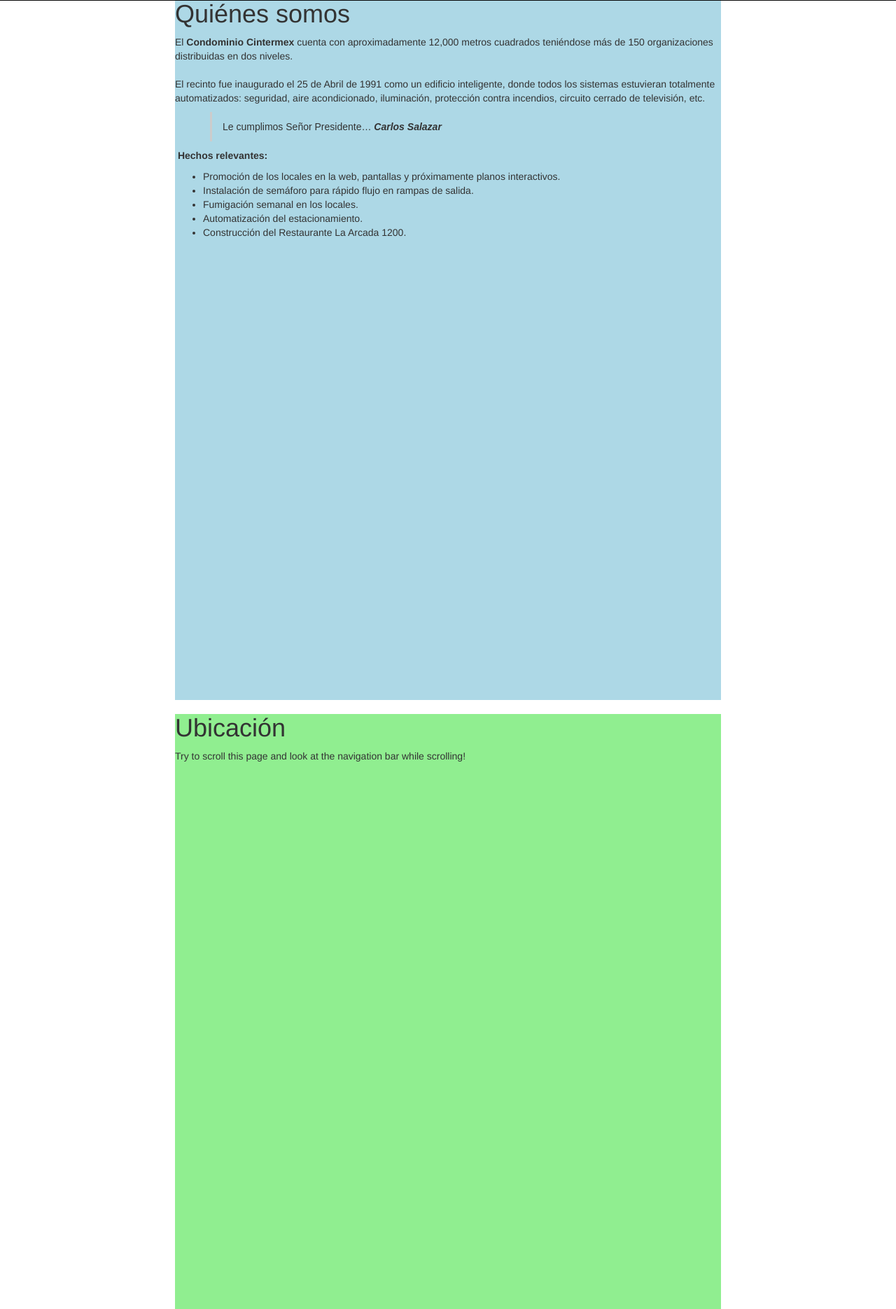
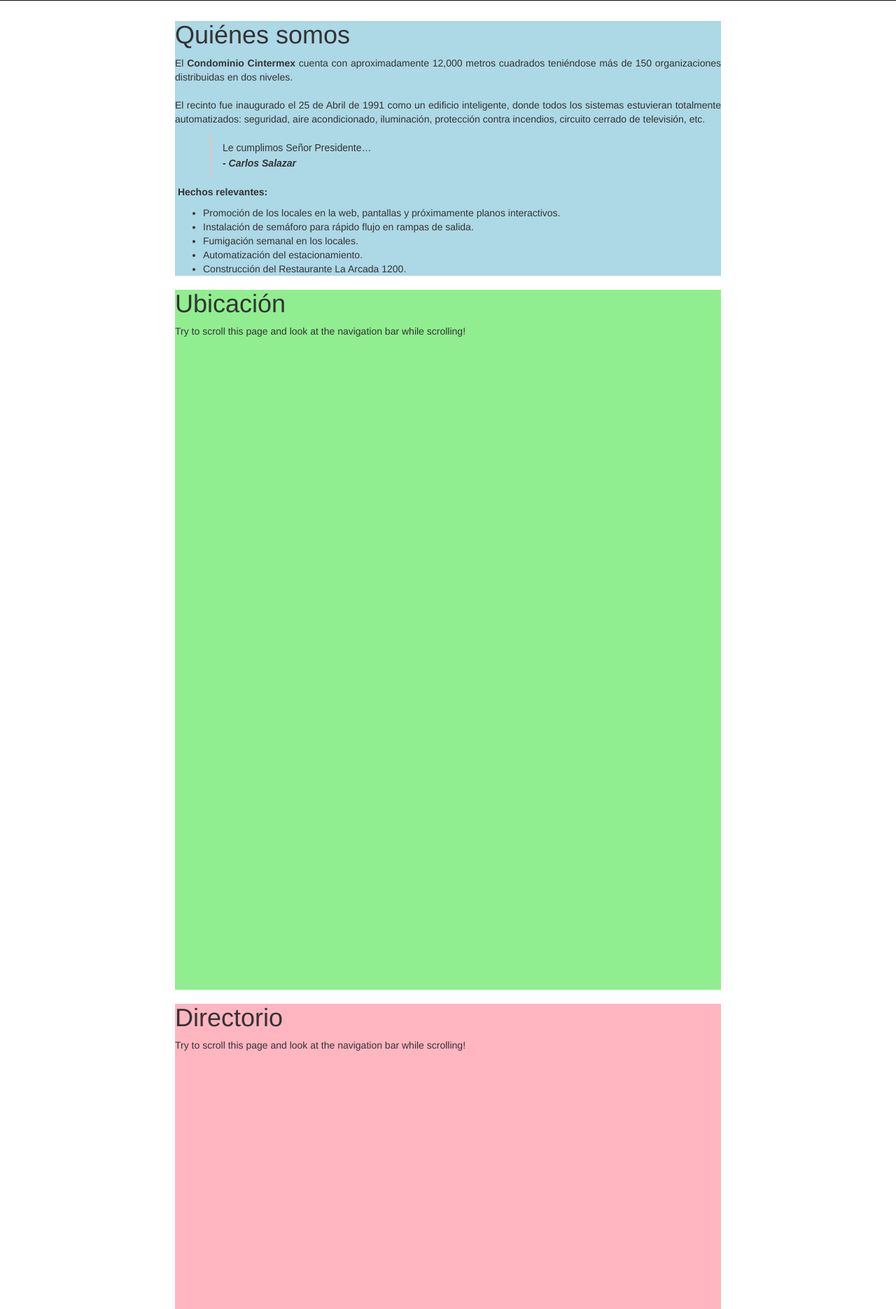
Before and after one commit to mpeyrotc/govector, a Django app: a page that uses templates/about_us.html in a window 1280 px wide. Shown: the part 50-1920 px from the top of the page at 70% size. Run offline with Django 3.2, Linux system fonts and the light colour scheme; some libraries are stand-ins or nearby versions.

Commit message:
justify text and improve quote un about us

```diff
--- a/static/css/base.css
+++ b/static/css/base.css
@@ -27,6 +27,8 @@
 
 .site-container {
     margin-top: 50px;
+    padding-top: 10px;
+    text-align: justify;
 }
 
 blockquote.style2 {
--- a/templates/about_us.html
+++ b/templates/about_us.html
@@ -7,7 +7,7 @@
 {% block content %}
     <div class="site-container">
         <!-- Section 1 -->
-        <div id="#about_us" style="height: 1000px; background-color: lightblue;">
+        <div id="#about_us" style="background-color: lightblue;">
           <h1>Quiénes somos</h1>
           <p>El&nbsp;<strong>Condominio Cintermex</strong>&nbsp;cuenta con aproximadamente 12,000 metros cuadrados
               teni&eacute;ndose m&aacute;s de 150 organizaciones distribuidas en dos niveles.&nbsp;<br/><br/>
@@ -16,8 +16,8 @@
               protecci&oacute;n contra incendios, circuito cerrado de televisi&oacute;n, etc.</p>
 
             <blockquote class="style2">
-                Le cumplimos Se&ntilde;or Presidente&hellip;
-                <strong><em>Carlos Salazar</em></strong>
+                Le cumplimos Se&ntilde;or Presidente&hellip;<br/>
+                                <strong><em> - Carlos Salazar</em></strong>
             </blockquote>
 
             <p>&nbsp;<strong>Hechos relevantes:</strong></p>
```
